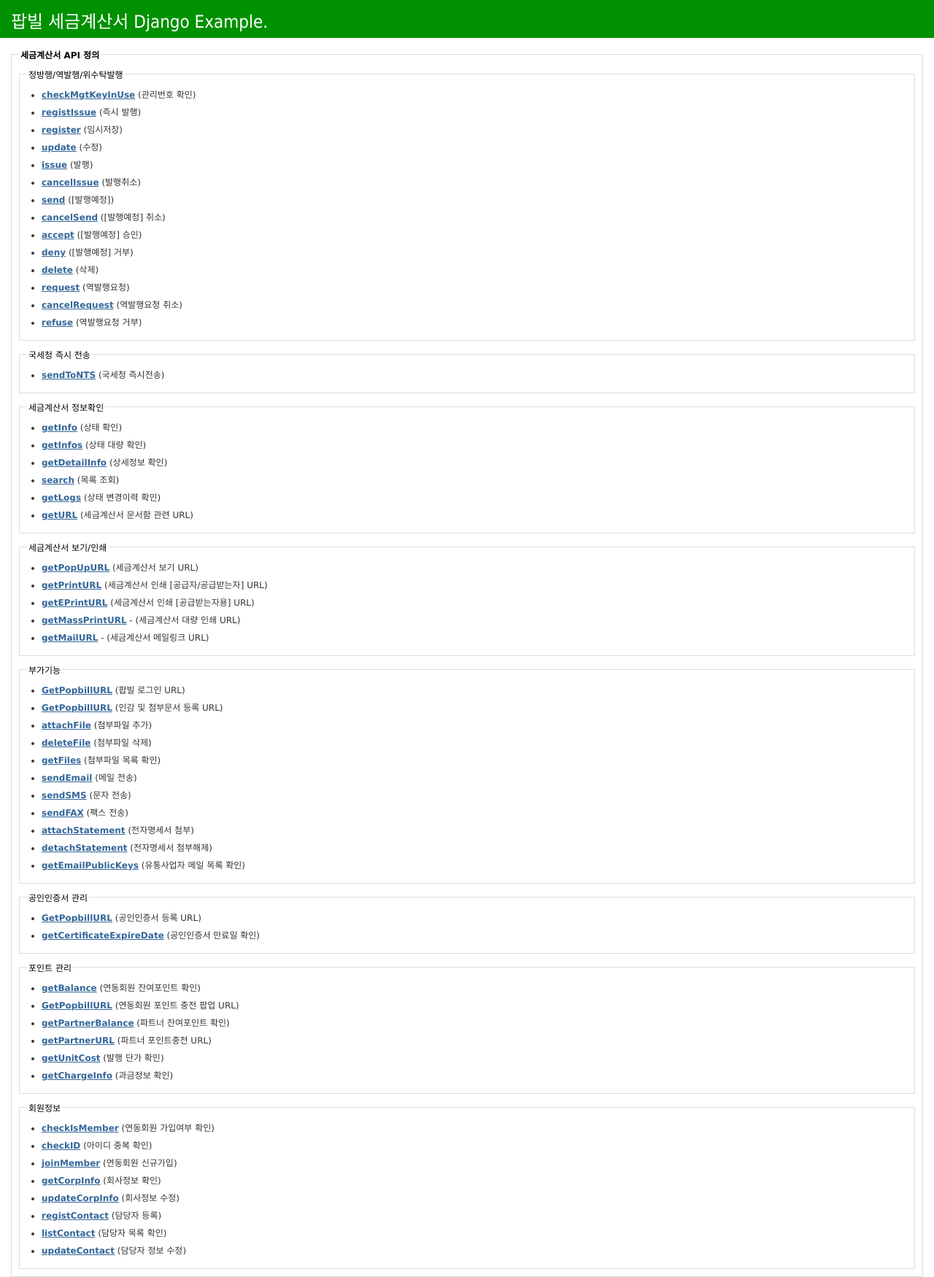
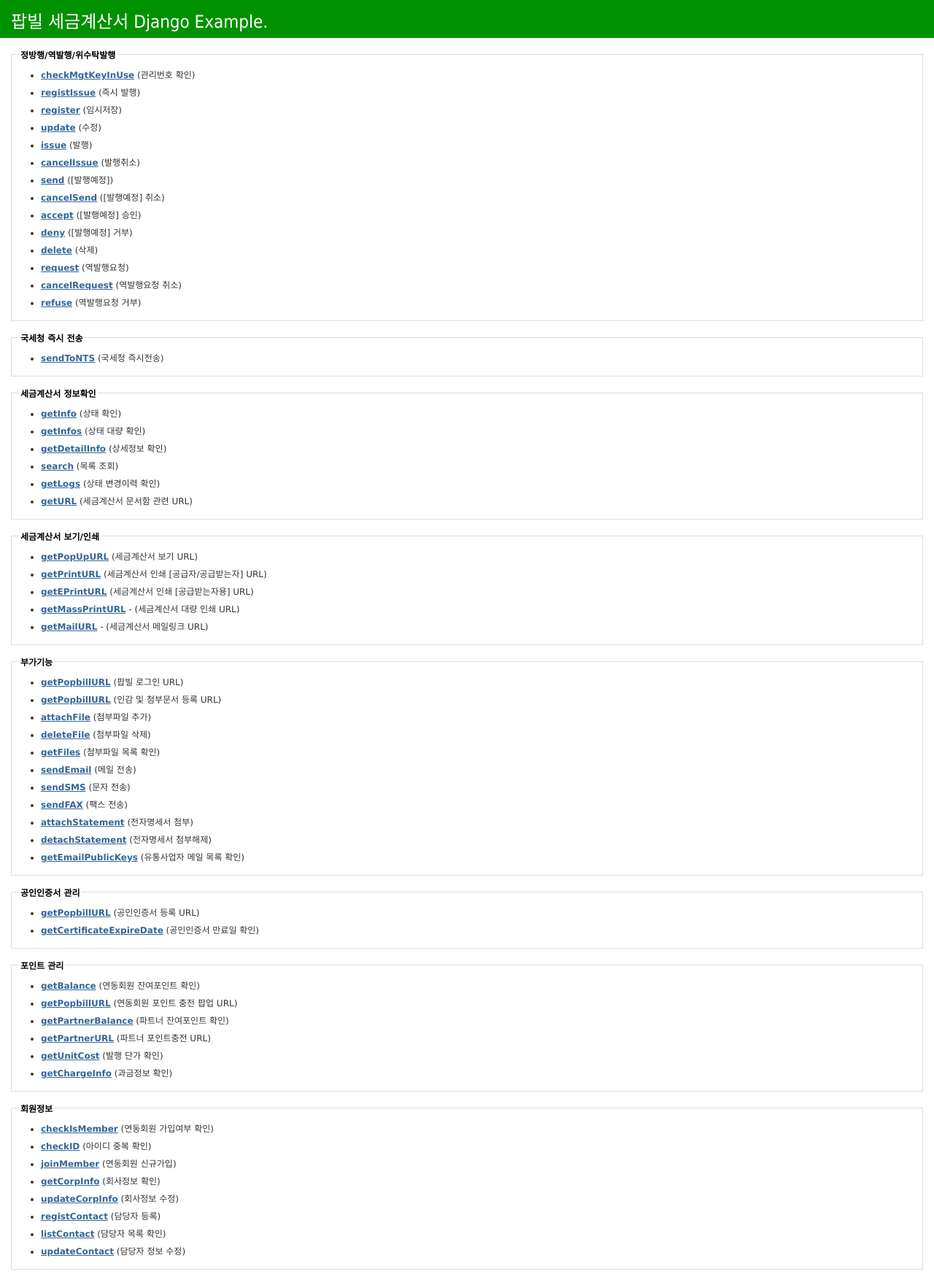
Before and after one commit to linkhub-sdk/popbill.example.django, a Django app: page /TaxinvoiceExample/ in a window 1280 px wide. Shown: the whole page at 73% size. Run offline with Django 3.2, Linux system fonts and the light colour scheme.

Commit message:
html modify

```diff
--- a/TaxinvoiceExample/templates/Taxinvoice/Index.html
+++ b/TaxinvoiceExample/templates/Taxinvoice/Index.html
@@ -4,9 +4,6 @@
         <p class="heading1">팝빌 세금계산서 Django Example.</p>
         <br/>
         <fieldset class="fieldset1">
-            <legend>세금계산서 API 정의</legend>
-
-            <fieldset class="fieldset2">
             <legend>정방행/역발행/위수탁발행</legend>
             <ul>
                 <li><a href="CheckMgtKeyInUse">checkMgtKeyInUse</a> (관리번호 확인)</li>
@@ -25,15 +22,15 @@
                 <li><a href="Refuse">refuse</a> (역발행요청 거부)</li>
             </ul>
         </fieldset>
-
-            <fieldset class="fieldset2">
+        <br/>
+        <fieldset class="fieldset1">
             <legend>국세청 즉시 전송</legend>
             <ul>
                 <li><a href="SendToNTS">sendToNTS</a> (국세청 즉시전송)</li>
             </ul>
         </fieldset>
-
-            <fieldset class="fieldset2">
+        <br/>
+        <fieldset class="fieldset1">
             <legend>세금계산서 정보확인</legend>
             <ul>
                 <li><a href="GetInfo">getInfo</a> (상태 확인)</li>
@@ -44,8 +41,8 @@
                 <li><a href="GetURL">getURL</a> (세금계산서 문서함 관련 URL)</li>
             </ul>
         </fieldset>
-
-            <fieldset class="fieldset2">
+        <br/>
+        <fieldset class="fieldset1">
             <legend>세금계산서 보기/인쇄</legend>
             <ul>
                 <li><a href="GetPopUpURL">getPopUpURL</a> (세금계산서 보기 URL)</li>
@@ -55,12 +52,12 @@
                 <li><a href="GetMailURL">getMailURL</a> - (세금계산서 메일링크 URL)</li>
             </ul>
         </fieldset>
-
-            <fieldset class="fieldset2">
+        <br/>
+        <fieldset class="fieldset1">
             <legend>부가기능</legend>
             <ul>
-                    <li><a href="GetPopbillURL_LOGIN">GetPopbillURL</a> (팝빌 로그인 URL)</li>
-                    <li><a href="GetPopbillURL_SEAL">GetPopbillURL</a> (인감 및 첨부문서 등록 URL)</li>
+                <li><a href="GetPopbillURL_LOGIN">getPopbillURL</a> (팝빌 로그인 URL)</li>
+                <li><a href="GetPopbillURL_SEAL">getPopbillURL</a> (인감 및 첨부문서 등록 URL)</li>
                 <li><a href="AttachFile">attachFile</a> (첨부파일 추가)</li>
                 <li><a href="DeleteFile">deleteFile</a> (첨부파일 삭제)</li>
                 <li><a href="GetFiles">getFiles</a> (첨부파일 목록 확인)</li>
@@ -72,28 +69,28 @@
                 <li><a href="GetEmailPublicKeys">getEmailPublicKeys</a> (유통사업자 메일 목록 확인)</li>
             </ul>
         </fieldset>
-
-            <fieldset class="fieldset2">
+        <br/>
+        <fieldset class="fieldset1">
             <legend>공인인증서 관리</legend>
             <ul>
-                    <li><a href="GetPopbillURL_CERT">GetPopbillURL</a> (공인인증서 등록 URL)</li>
+                <li><a href="GetPopbillURL_CERT">getPopbillURL</a> (공인인증서 등록 URL)</li>
                 <li><a href="GetCertificateExpireDate">getCertificateExpireDate</a> (공인인증서 만료일 확인)</li>
             </ul>
         </fieldset>
-
-            <fieldset class="fieldset2">
+        <br/>
+        <fieldset class="fieldset1">
             <legend>포인트 관리</legend>
             <ul>
                 <li><a href="GetBalance">getBalance</a> (연동회원 잔여포인트 확인)</li>
-                    <li><a href="getPopbillURL_CHRG">GetPopbillURL</a> (연동회원 포인트 충전 팝업 URL)</li>
+                <li><a href="getPopbillURL_CHRG">getPopbillURL</a> (연동회원 포인트 충전 팝업 URL)</li>
                 <li><a href="GetPartnerBalance">getPartnerBalance</a> (파트너 잔여포인트 확인)</li>
                 <li><a href="GetPartnerURL">getPartnerURL</a> (파트너 포인트충전 URL)</li>
                 <li><a href="GetUnitCost">getUnitCost</a> (발행 단가 확인)</li>
                 <li><a href="GetChargeInfo">getChargeInfo</a> (과금정보 확인)</li>
             </ul>
         </fieldset>
-
-            <fieldset class="fieldset2">
+        <br/>
+        <fieldset class="fieldset1">
             <legend>회원정보</legend>
             <ul>
                 <li><a href="CheckIsMember">checkIsMember</a> (연동회원 가입여부 확인)</li>
@@ -106,7 +103,5 @@
                 <li><a href="UpdateContact">updateContact</a> (담당자 정보 수정)</li>
             </ul>
         </fieldset>
-
-        </fieldset>
     </div>
 {% endblock contents %}
```
Lines whose indentation alone changed are shown as unchanged.
